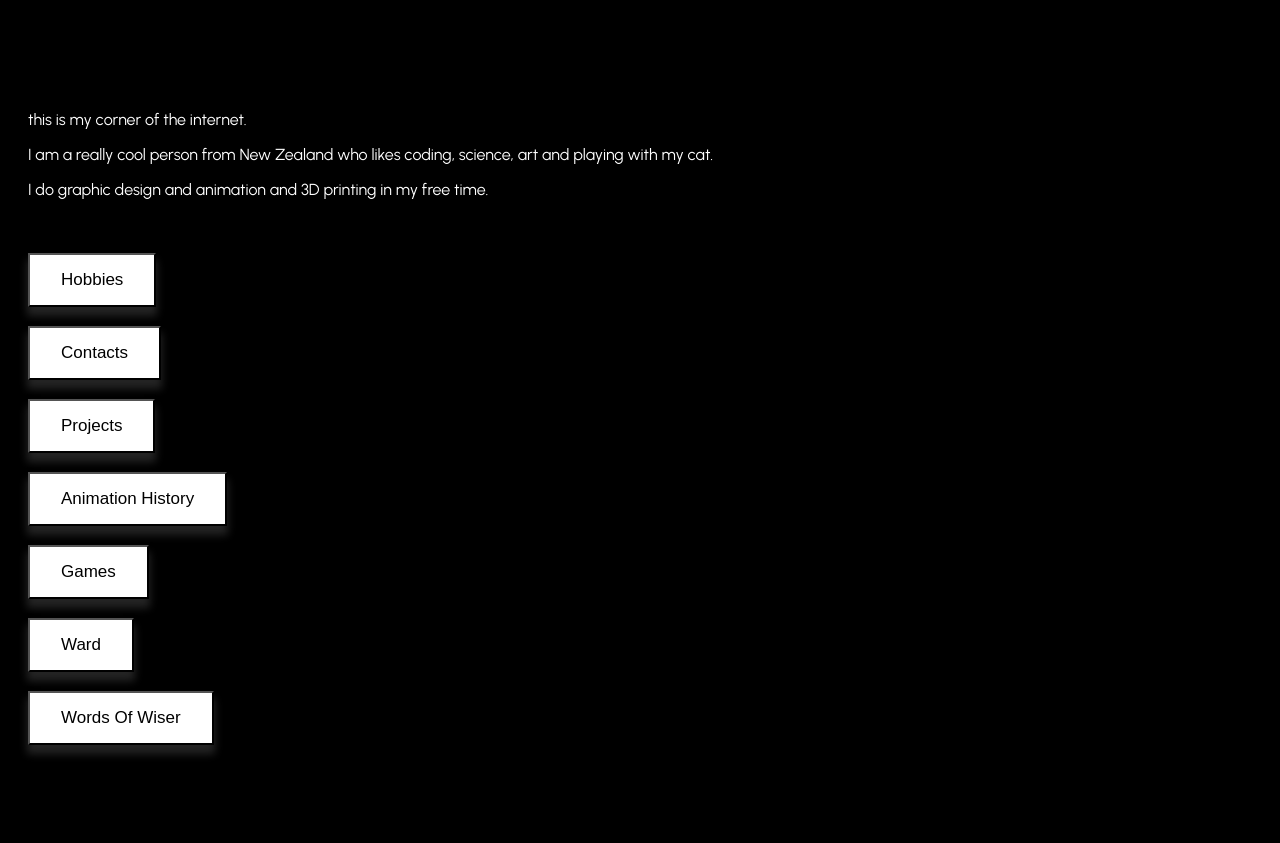
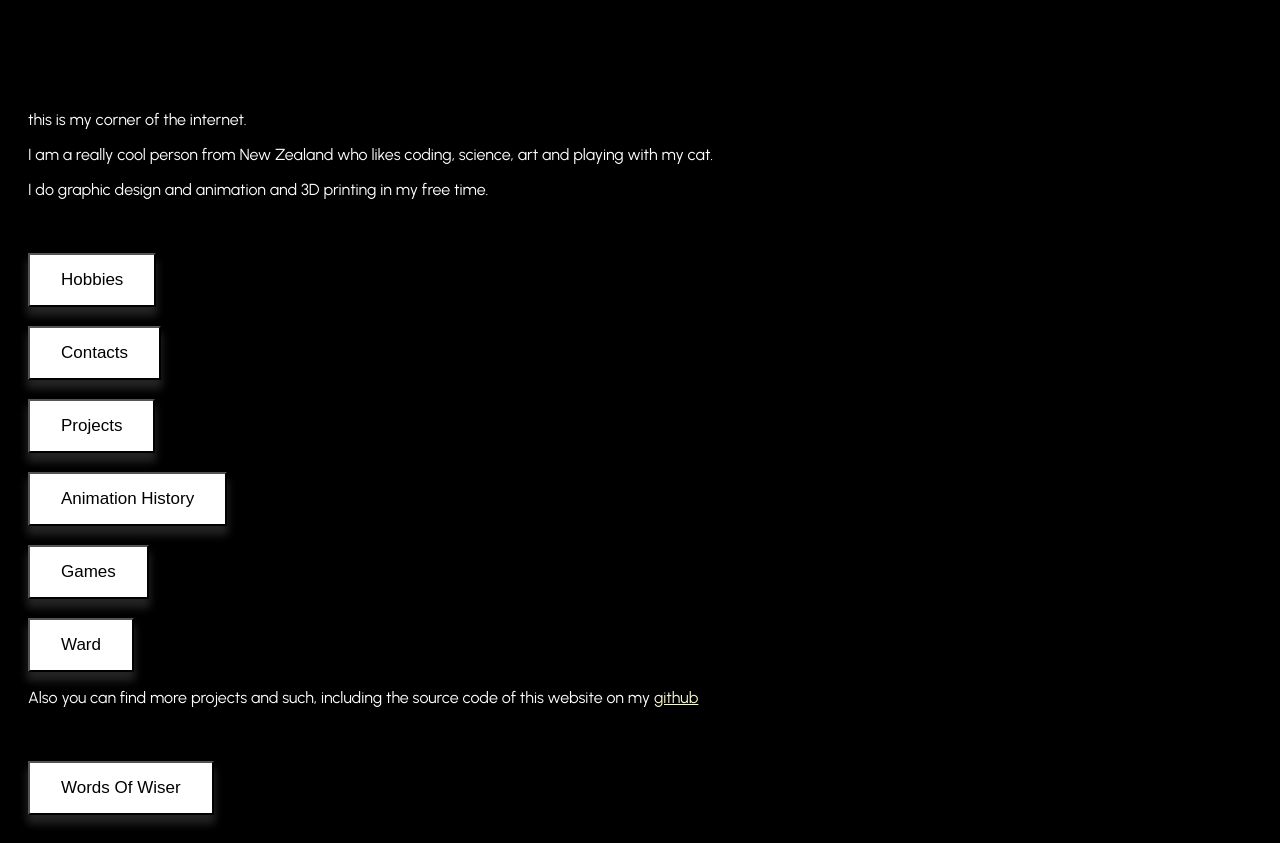
Before and after one commit to not-willem/willemvanhulst, a plain HTML site: page index.html in a window 1280 px wide. Shown: the part 109-952 px from the top of the page. Before the commit the page ends 882 px from the top, so only its background shows below. Drawn offline with Linux system fonts and the light colour scheme.

Commit message:
Update index.html

```diff
--- a/index.html
+++ b/index.html
@@ -43,6 +43,9 @@
         .btutbton {
             text-align: end;
         }
+        a {
+            color: lightgoldenrodyellow;
+        }
     </style>
 </head>
 <body>
@@ -73,6 +76,7 @@
     <br>
     <br>
     <button onclick="window.location.href = 'https://not-willem.github.io/Ward/';">Ward</button>
+    <p>Also you can find more projects and such, including the source code of this website on my <a href="https://github.com/not-willem">github</a></p>
     <br>
     <br>
     <button onclick="window.location.href = 'https://not-willem.github.io/words_of_wiser/';">Words Of Wiser</button>
```
